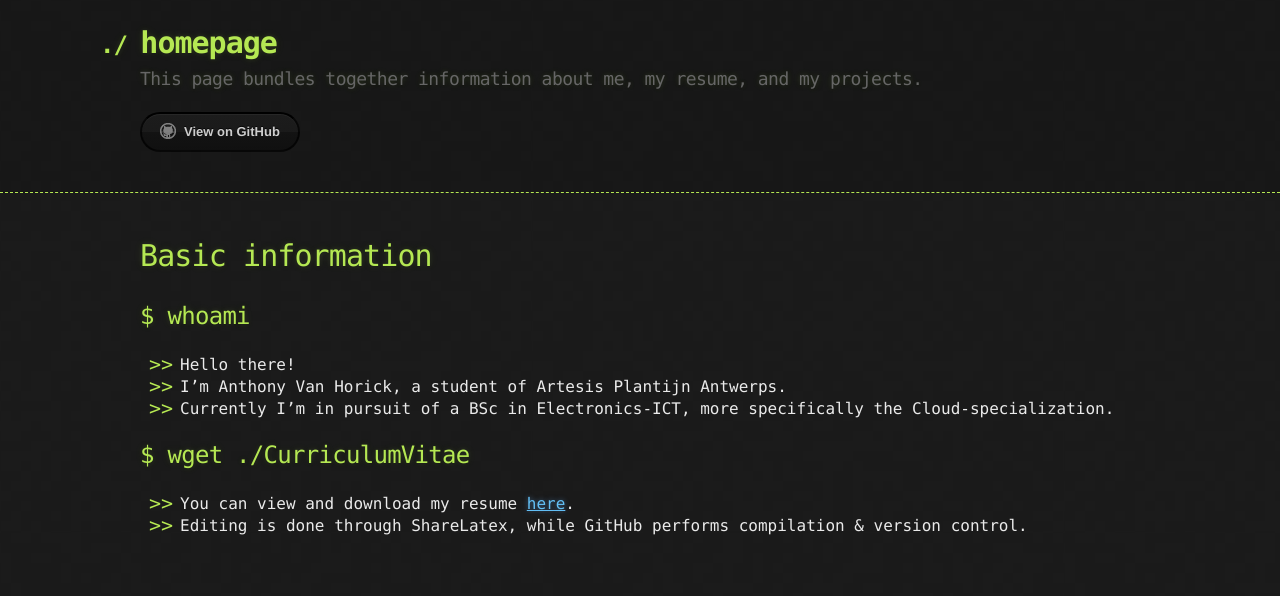
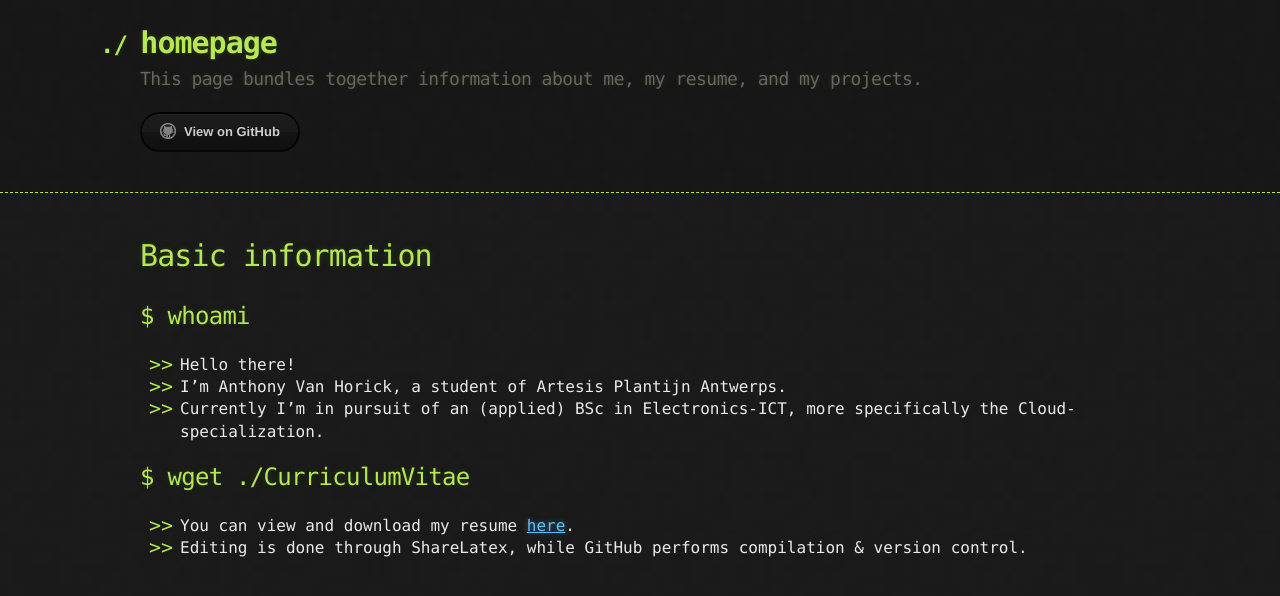
Before and after one commit to vanhorickanthony/vanhorickanthony.github.io, a Jekyll site: the page built from index.md, in a window 1280 px wide. Shown: the top 596 px of the page. Built offline with Jekyll 4.4.1, drawn with Linux system fonts in a browser that asks for light colours; our own code applies the rules of GitHub Pages for plain Markdown files.

```diff
--- a/index.md
+++ b/index.md
@@ -8,8 +8,8 @@ layout: default
 
 * Hello there!
 * I'm Anthony Van Horick, a student of Artesis Plantijn Antwerps.
-* Currently I'm in pursuit of a BSc in Electronics-ICT, more specifically the Cloud-specialization.
+* Currently I'm in pursuit of an (applied) BSc in Electronics-ICT, more specifically the Cloud-specialization.
 
 ## $ wget ./CurriculumVitae
-* You can view and download my resume [here](./CurriculumVitae).
+* You can view and download my resume [here](./CurriculumVitae/web/viewer).
 * Editing is done through ShareLatex, while GitHub performs compilation & version control.
```
